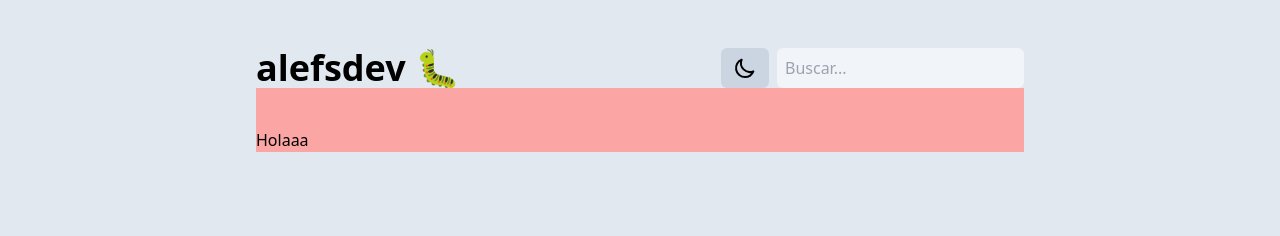
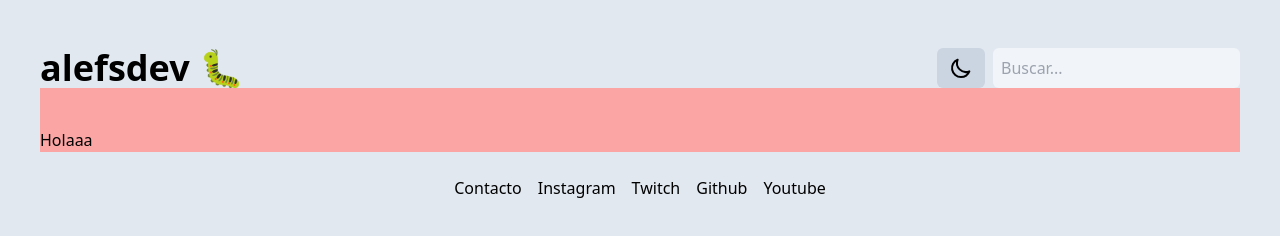
Before and after one commit to Alejandro1709/alefs.dev, an Astro site: page / in a window 1280 px wide. Built offline with nearby package versions, Linux system fonts and the light colour scheme; Astro itself is replaced by a stand-in of ours.

Commit message:
Add: Footer

```diff
--- /dev/null
+++ b/src/components/Footer.astro
@@ -0,0 +1,19 @@
+<footer class='flex justify-center items-center my-6 md:mt-6 md:mb-0'>
+  <ul class='flex gap-4 flex-wrap'>
+    <li class='hover:underline hover:scale-95 transition-all'>
+      <a href='mailto:contacto@alefs.dev'>Contacto</a>
+    </li>
+    <li class='hover:underline hover:scale-95 transition-all'>
+      <a href='https://www.instagram.com/alefsdev' target='_blank'>Instagram</a>
+    </li>
+    <li class='hover:underline hover:scale-95 transition-all'>
+      <a href='https://www.twitch.tv/alefsdev' target='_blank'>Twitch</a>
+    </li>
+    <li class='hover:underline hover:scale-95 transition-all'>
+      <a href='https://www.github.com/alejandro1709' target='_blank'>Github</a>
+    </li>
+    <li class='hover:underline hover:scale-95 transition-all'>
+      <a href='https://www.youtube.com/@alefsdev' target='_blank'>Youtube</a>
+    </li>
+  </ul>
+</footer>
--- a/src/layouts/Layout.astro
+++ b/src/layouts/Layout.astro
@@ -1,4 +1,5 @@
 ---
+import Footer from '../components/Footer.astro';
 import Header from '../components/Header.astro';
 export interface Props {
   title: string;
@@ -21,8 +22,9 @@ const {
     <meta name='generator' content={Astro.generator} />
     <title>{title}</title>
   </head>
-  <body class='bg-slate-200 max-w-screen-xl md:max-w-screen-md mx-auto'>
+  <body class='bg-slate-200 max-w-[1200px] mx-auto'>
     <Header />
     <slot />
+    <Footer />
   </body>
 </html>
```
